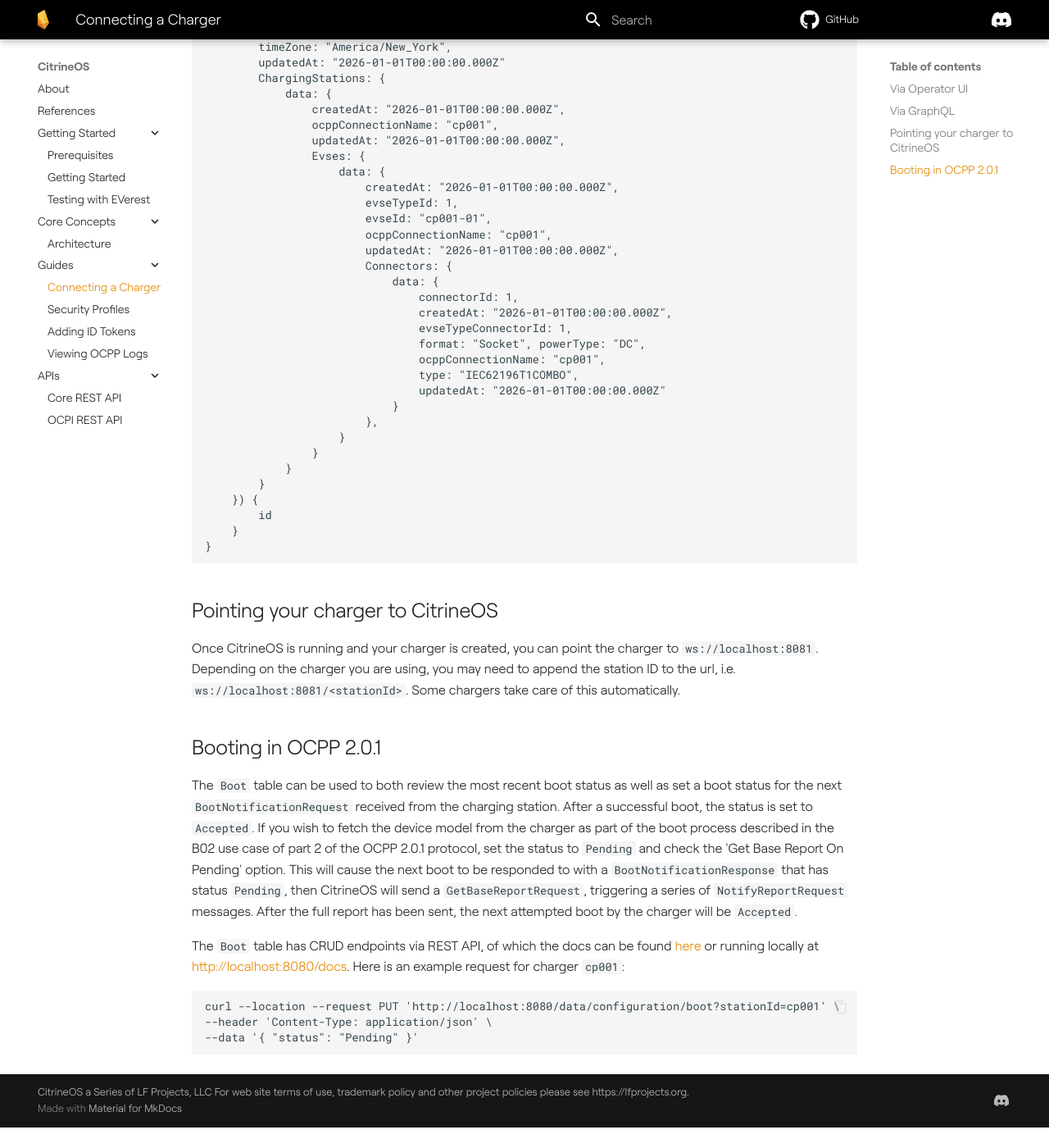
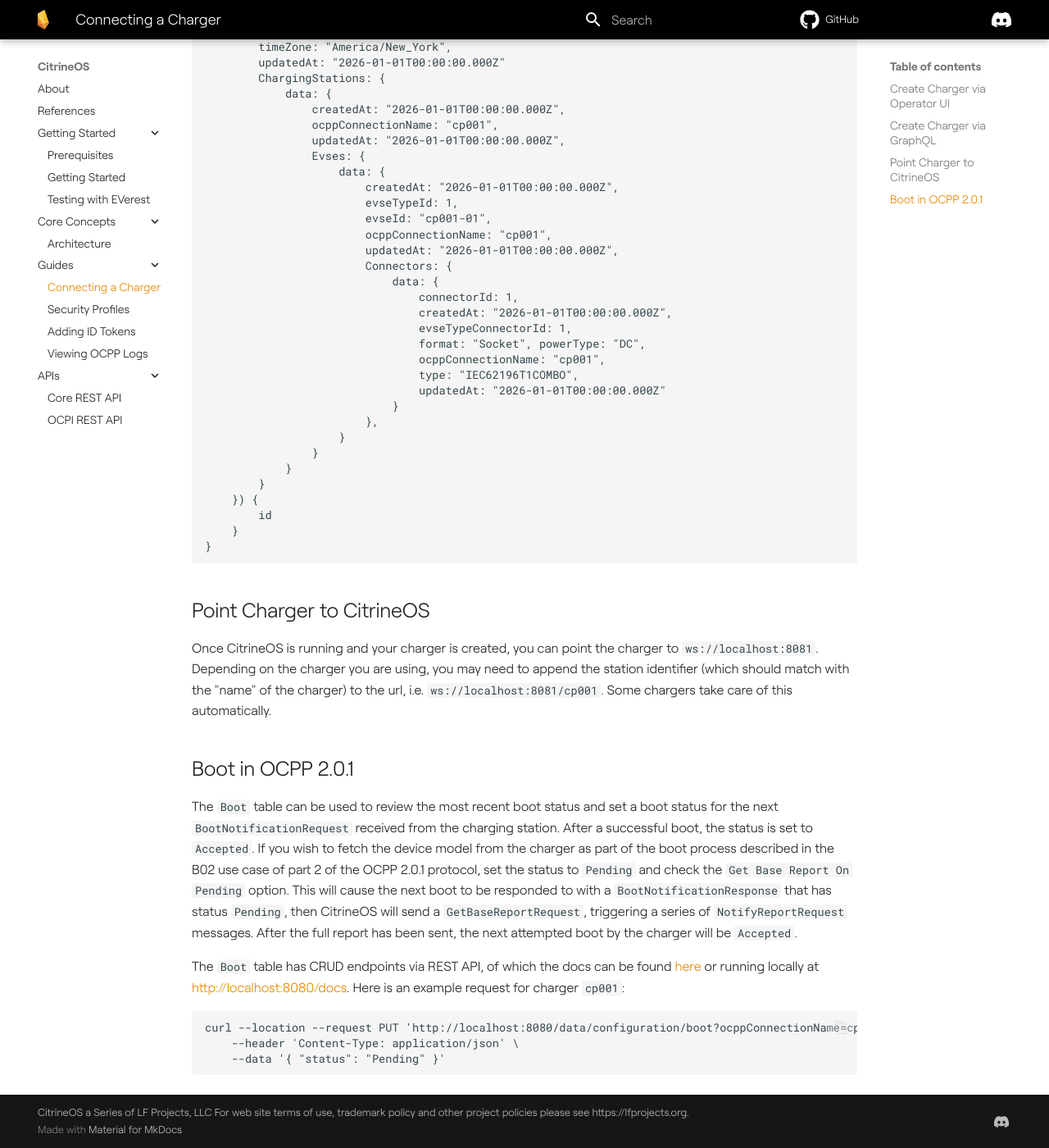
Before and after one commit to citrineos/citrineos.github.io, an MkDocs documentation site: the page built from docs/guides/connecting-a-charger.md, in a window 1280 px wide and 1400 px high, scrolled down 2104 px. Shown: the whole window at 82% size. Built offline with MkDocs 1.6.1 and Material for MkDocs 9.7.7, drawn with Linux system fonts in a browser that asks for light colours; plug-ins that fetch from the network failed and are left out; comment, search, counter and statistics services are not loaded; the version menu is left out; before the commit the page ends 3479 px from its top, so only the background shows below that; some of the changed text lies outside the part shown.

Commit message:
feature: update titles for connecting a charger sections for clarity

```diff
--- a/docs/guides/connecting-a-charger.md
+++ b/docs/guides/connecting-a-charger.md
@@ -9,7 +9,7 @@
 3. Add a Connector to the Charging Station
 4. Point the charger to CitrineOS
 
-# Via Operator UI
+# Create Charger via Operator UI
 
 **1. Navigate to `/locations` and click the `Add Location` button on the top right:**
 
@@ -32,7 +32,7 @@
 
 ![](/assets/img/create-charger-operator-ui/add-connector.png)
 
-# Via GraphQL
+# Create Charger via GraphQL
 
 From [the Hasura GraphQL console](http://localhost:8090/console/api/api-explorer), you can insert a new location with a new charging station, EVSE, and connector,
 using the following mutation:
@@ -80,18 +80,23 @@
         }
     }
 
-# Pointing your charger to CitrineOS
+# Point Charger to CitrineOS
 Once CitrineOS is running and your charger is created, you can point the charger to `ws://localhost:8081`.
-Depending on the charger you are using, you may need to append the station ID to the url, i.e. `ws://localhost:8081/<stationId>`.
-Some chargers take care of this automatically.
+Depending on the charger you are using, you may need to append the station identifier (which should match with the "name"
+of the charger) to the url, i.e. `ws://localhost:8081/cp001`. Some chargers take care of this automatically.
 
-# Booting in OCPP 2.0.1
+# Boot in OCPP 2.0.1
 
-The `Boot` table can be used to both review the most recent boot status as well as set a boot status for the next `BootNotificationRequest` received from the charging station. After a successful boot, the status is set to `Accepted`. If you wish to fetch the device model from the charger as part of the boot process described in the B02 use case of part 2 of the OCPP 2.0.1 protocol, set the status to `Pending` and check the 'Get Base Report On Pending' option. This will cause the next boot to be responded to with a `BootNotificationResponse` that has status `Pending`, then CitrineOS will send a `GetBaseReportRequest`, triggering a series of `NotifyReportRequest` messages. After the full report has been sent, the next attempted boot by the charger will be `Accepted`.
+The `Boot` table can be used to review the most recent boot status and set a boot status for the next `BootNotificationRequest`
+received from the charging station. After a successful boot, the status is set to `Accepted`. If you wish to fetch the device model
+from the charger as part of the boot process described in the B02 use case of part 2 of the OCPP 2.0.1 protocol, set the status to `Pending`
+and check the `Get Base Report On Pending` option. This will cause the next boot to be responded to with a `BootNotificationResponse`
+that has status `Pending`, then CitrineOS will send a `GetBaseReportRequest`, triggering a series of `NotifyReportRequest` messages.
+After the full report has been sent, the next attempted boot by the charger will be `Accepted`.
 
 The `Boot` table has CRUD endpoints via REST API, of which the docs can be found [here](/apis/core-api) or running locally at [http://localhost:8080/docs](http://localhost:8080/docs).
 Here is an example request for charger `cp001`:
 
-    curl --location --request PUT 'http://localhost:8080/data/configuration/boot?stationId=cp001' \
-    --header 'Content-Type: application/json' \
-    --data '{ "status": "Pending" }'
+    curl --location --request PUT 'http://localhost:8080/data/configuration/boot?ocppConnectionName=cp001&tenantId=1' \
+        --header 'Content-Type: application/json' \
+        --data '{ "status": "Pending" }'
```
